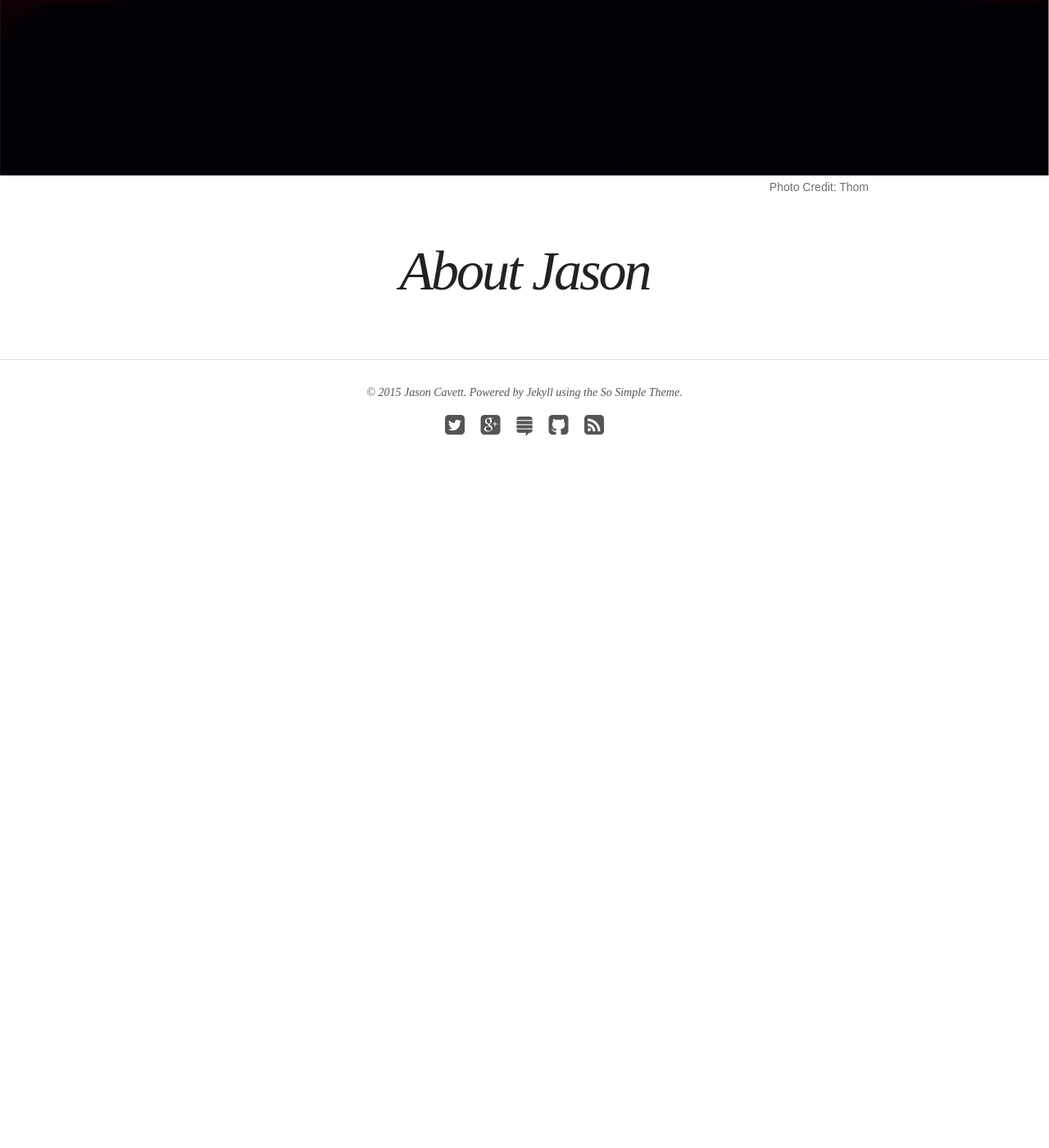
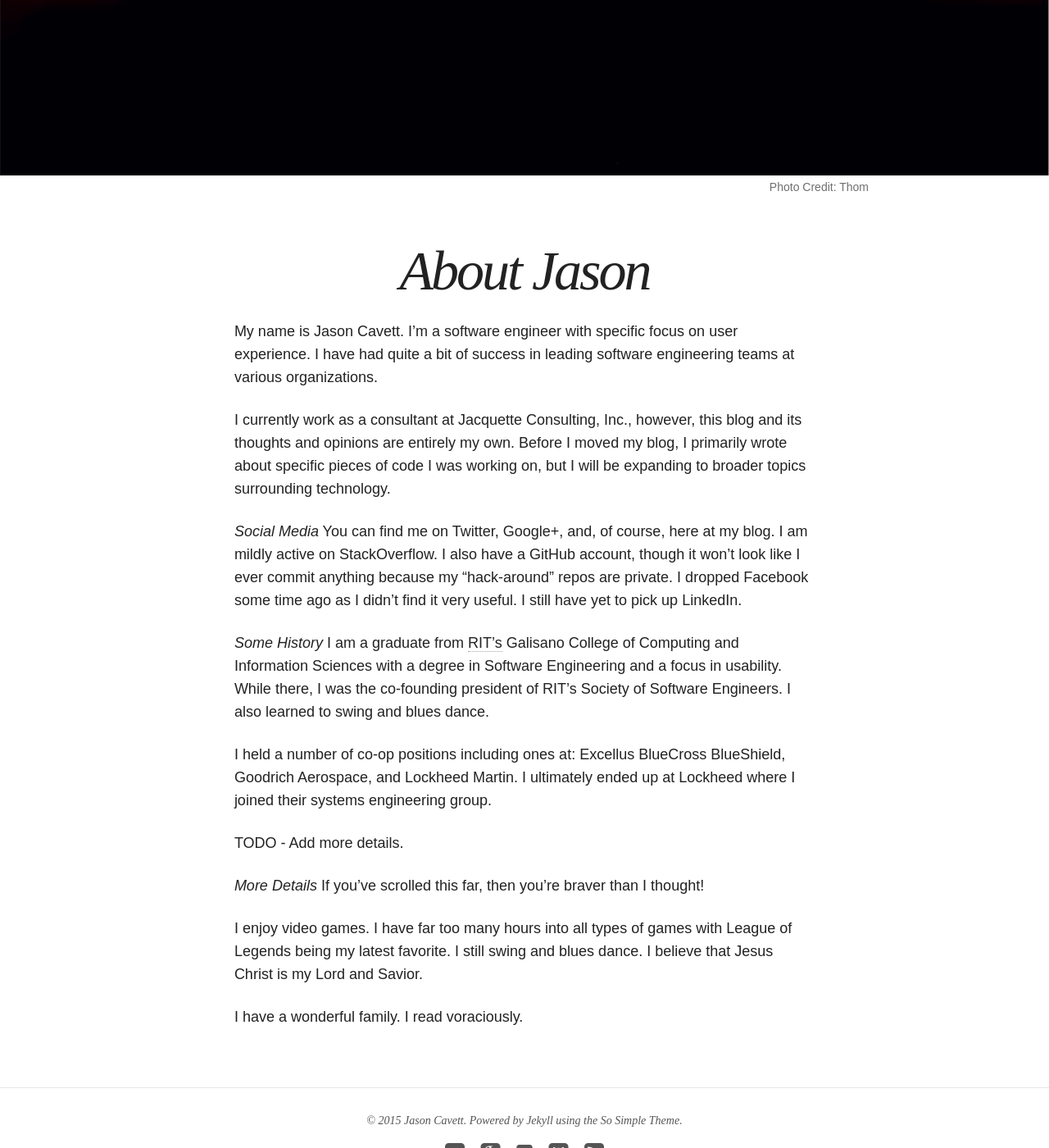
Before and after one commit to jasoncavett/jasoncavett.github.io, a Jekyll site: the page built from about/index.md, in a window 1280 px wide and 1400 px high, scrolled down 787 px. Shown: the whole window at 82% size. Built offline with Jekyll 4.4.1, drawn with Linux system fonts in a browser that asks for light colours; nearby versions of some CDN libraries; before the commit the page ends 1417 px from its top, so only the background shows below that.

```diff
--- a/about/index.md
+++ b/about/index.md
@@ -8,3 +8,23 @@ image:
   credit: Thom
   creditlink: https://unsplash.com/
 ---
+My name is Jason Cavett. I'm a software engineer with specific focus on user experience. I have had quite a bit of success in leading software engineering teams at various organizations.
+
+I currently work as a consultant at Jacquette Consulting, Inc., however, this blog and its thoughts and opinions are entirely my own. Before I moved my blog, I primarily wrote about specific pieces of code I was working on, but I will be expanding to broader topics surrounding technology.
+
+*Social Media*
+You can find me on Twitter, Google+, and, of course, here at my blog. I am mildly active on StackOverflow. I also have a GitHub account, though it won't look like I ever commit anything because my "hack-around" repos are private. I dropped Facebook some time ago as I didn't find it very useful. I still have yet to pick up LinkedIn.
+
+*Some History*
+I am a graduate from [RIT's](http://www.rit.edu/) Galisano College of Computing and Information Sciences with a degree in Software Engineering and a focus in usability. While there, I was the co-founding president of RIT's Society of Software Engineers. I also learned to swing and blues dance.
+
+I held a number of co-op positions including ones at: Excellus BlueCross BlueShield, Goodrich Aerospace, and Lockheed Martin. I ultimately ended up at Lockheed where I joined their systems engineering group.
+
+TODO - Add more details.
+
+*More Details*
+If you've scrolled this far, then you're braver than I thought!
+
+I enjoy video games. I have far too many hours into all types of games with League of Legends being my latest favorite. I still swing and blues dance. I believe that Jesus Christ is my Lord and Savior.
+
+I have a wonderful family. I read voraciously.
```
Also changed, not shown: articles/index.md (+5 -1 lines), blog/index.md (+4 -0 lines), projects/index.md (+10 -0 lines), search/index.md (+0 -2 lines), images/articles-banner-library.jpg (added), images/blog-banner-writing.jpg (added), images/projects-banner-macglasses.jpg (added).
